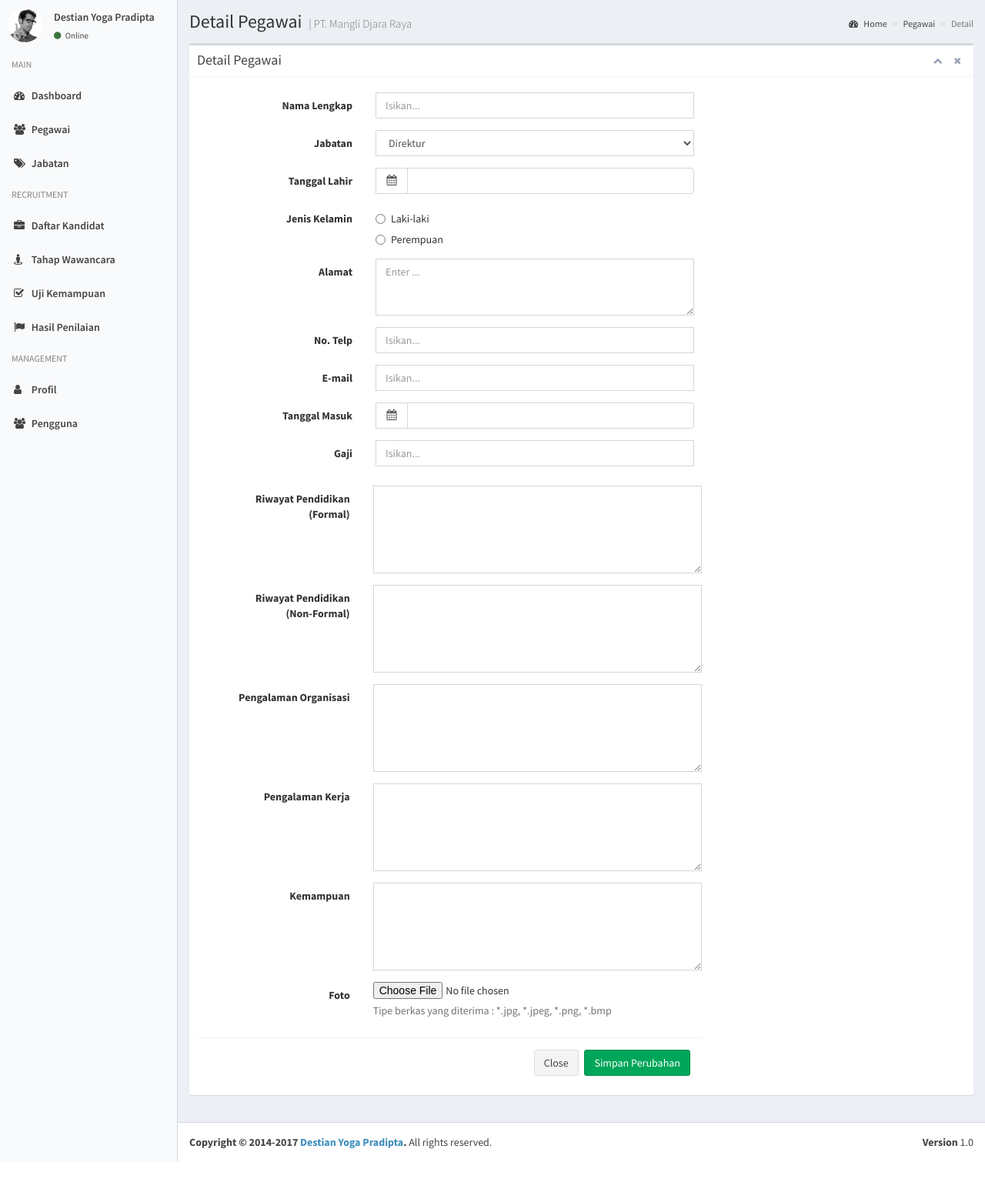
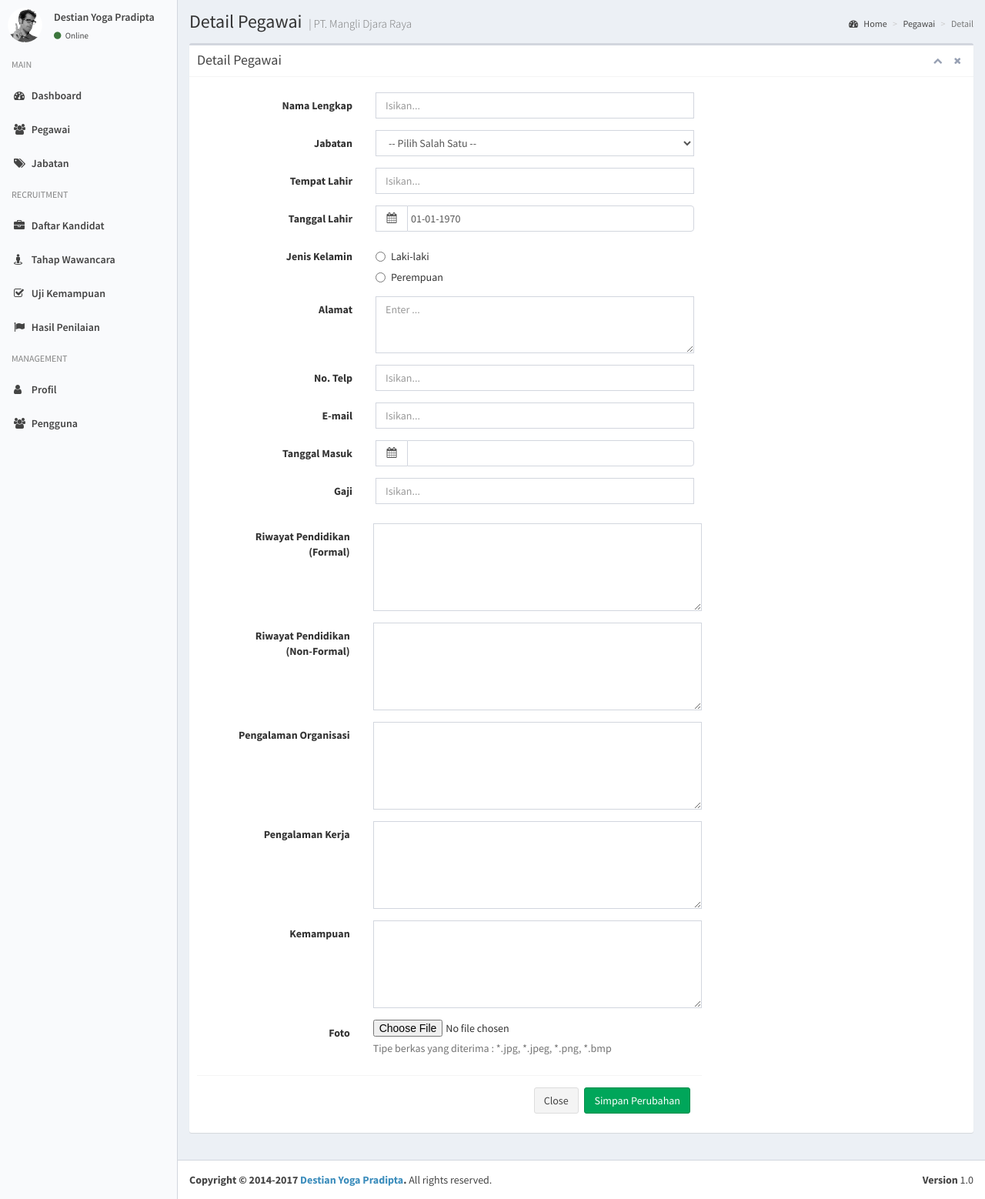
Before and after one commit to RizkiHerdaID/recruit, a CodeIgniter app: page /database/index.php/employee/detail/1 in a window 1280 px wide. Shown: the part 50-1608 px from the top of the page at 77% size. Before the commit the page ends 1559 px from the top, so only its background shows below. Run offline with CodeIgniter, Linux system fonts and the light colour scheme; data comes from the database, SQL or seed files in the repository; both versions use the stored data as it was after the commit; data that the repository does not hold is empty; some libraries are stand-ins or nearby versions.

Commit message:
Detail Employee Worked

```diff
--- a/application/controllers/Employee.php
+++ b/application/controllers/Employee.php
@@ -9,6 +9,9 @@
         $this->load->model('employee_m');
     }
 
+    /**
+     * Menampilkan Semua Data Pegawai
+     */
     function index()
     {
         $data['page'] = 'employee.index';
@@ -17,6 +20,9 @@
         $this->load->view('layout', $data);
     }
 
+    /**
+     * Menyimpan Data Pegawai
+     */
     public function store()
     {
         $data = $this->input->post();
@@ -30,12 +36,22 @@
         redirect('employee');
     }
 
+    /**
+     * Menampilkan Detail Pegawai
+     *
+     * @param $employeeId
+     */
     public function detail($employeeId)
     {
+        $data['employee'] = $this->employee_m->get($employeeId);
+        $data['positions'] = $this->position_m->get_all();
         $data['page'] = 'employee.detail';
         $this->load->view('layout', $data);
     }
 
+    /**
+     * Hapus Data Pegawai
+     */
     public function delete()
     {
         $this->session->set_flashdata('message', array('success', '<b>Berhasil!</b> Data Pegawai telah di Hapus'));
--- a/application/controllers/Result.php
+++ b/application/controllers/Result.php
@@ -55,7 +55,7 @@
     }
 
     /**
-     * @param $resultID
+     * @param $candidateId
      */
     public function detail($candidateId)
     {
--- a/application/models/Employee_m.php
+++ b/application/models/Employee_m.php
@@ -13,10 +13,27 @@
         return $this->db->insert('employee', $data);
     }
 
+    /**
+     * Mengambil Semua Data Pegawai
+     *
+     * @return mixed
+     */
     public function get_all()
     {
         $this->db->select('employee.*, position.name as position');
         $this->db->join('position', 'position.id = employee.position_id');
         return $this->db->get('employee')->result();
     }
+
+    /**
+     * Mengambil Data Pegawai dengan ID sebagai Parameter dan Tidak di Hapus
+     * @param $id
+     * @return mixed
+     */
+    public function get($id)
+    {
+        $this->db->where('id', $id);
+        $this->db->where('deleted', '0');
+        return $this->db->get('employee')->result();
+    }
 }
--- a/application/views/employee/detail.php
+++ b/application/views/employee/detail.php
@@ -33,20 +33,26 @@
                     <div class="form-group">
                         <label for="nama" class="col-sm-4 control-label">Nama Lengkap</label>
                         <div class="col-sm-8">
-                            <input type="email" class="form-control" id="nama" name="nama"
-                                   placeholder="Isikan..."/>
+                            <input type="text" class="form-control" id="nama" name="name"
+                                   value="<?=$employee[0]->name?>" placeholder="Isikan..."/>
                         </div>
                     </div>
                     <div class="form-group">
                         <label for="jabatan" class="col-sm-4 control-label">Jabatan</label>
                         <div class="col-sm-8">
-                            <select class="form-control" name="jabatan">
-                                <option>Direktur</option>
-                                <option>Manajer</option>
-                                <option>Spesialis</option>
-                                <option>Analis</option>
-                                <option>Operator</option>
+                            <select class="form-control" name="position_id">
+                                <option value="">-- Pilih Salah Satu --</option>
+                                <?php foreach ($positions as $position): ?>
+                                    <option value="<?=$position->id?>" <?=$position->id !== $employee[0]->position_id ? '' : 'selected'?>><?=$position->name?></option>
+                                <?php endforeach; ?>
                             </select>
+                        </div>
+                    </div>
+                    <div class="form-group">
+                        <label for="tempat_lahir" class="col-sm-4 control-label">Tempat Lahir</label>
+                        <div class="col-sm-8">
+                            <input type="text" class="form-control" id="tempat_lahir" name="born_in"
+                                   value="<?=$employee[0]->born_in?>" placeholder="Isikan..."/>
                         </div>
                     </div>
                     <div class="form-group">
@@ -56,7 +62,7 @@
                                 <div class="input-group-addon">
                                     <i class="fa fa-calendar"></i>
                                 </div>
-                                <input type="text" name="tgl_lahir" class="form-control pull-right datepicker">
+                                <input type="text" name="born_at" class="form-control pull-right datepicker" value="<?=date('m-d-Y', strtotime($employee[0]->born_at))?>">
                             </div>
                         </div>
                     </div>
@@ -65,12 +71,12 @@
                         <div class="col-sm-8">
                             <div class="radio">
                                 <label>
-                                    <input type="radio" name="jenis_kelamin"> Laki-laki
+                                    <input type="radio" name="gender" value="0" <?=$employee[0]->gender !== '0' ?'': 'checked'?>> Laki-laki
                                 </label>
                             </div>
                             <div class="radio">
                                 <label>
-                                    <input type="radio" name="jenis_kelamin"> Perempuan
+                                    <input type="radio" name="gender" value="1" <?=$employee[0]->gender !== '1' ?'': 'checked'?>> Perempuan
                                 </label>
                             </div>
                         </div>
@@ -78,21 +84,21 @@
                     <div class="form-group">
                         <label for="alamat" class="col-sm-4 control-label">Alamat</label>
                         <div class="col-sm-8">
-                            <textarea class="form-control" name="alamat" rows="3" placeholder="Enter ..."></textarea>
+                            <textarea class="form-control" name="address" rows="3" placeholder="Enter ..."><?=$employee[0]->address?></textarea>
                         </div>
                     </div>
                     <div class="form-group">
                         <label for="telp" class="col-sm-4 control-label">No. Telp</label>
                         <div class="col-sm-8">
-                            <input type="number" class="form-control" id="telp" name="telp"
-                                   placeholder="Isikan..."/>
+                            <input type="number" class="form-control" id="telp" name="phone"
+                                   value="<?=$employee[0]->phone?>" placeholder="Isikan..."/>
                         </div>
                     </div>
                     <div class="form-group">
                         <label for="email" class="col-sm-4 control-label">E-mail</label>
                         <div class="col-sm-8">
                             <input type="email" class="form-control" id="email" name="email"
-                                   placeholder="Isikan..."/>
+                                   value="<?=$employee[0]->email?>" placeholder="Isikan..."/>
                         </div>
                     </div>
                     <div class="form-group">
```
Also changed, not shown: recruit.sql (+23 -8 lines).
